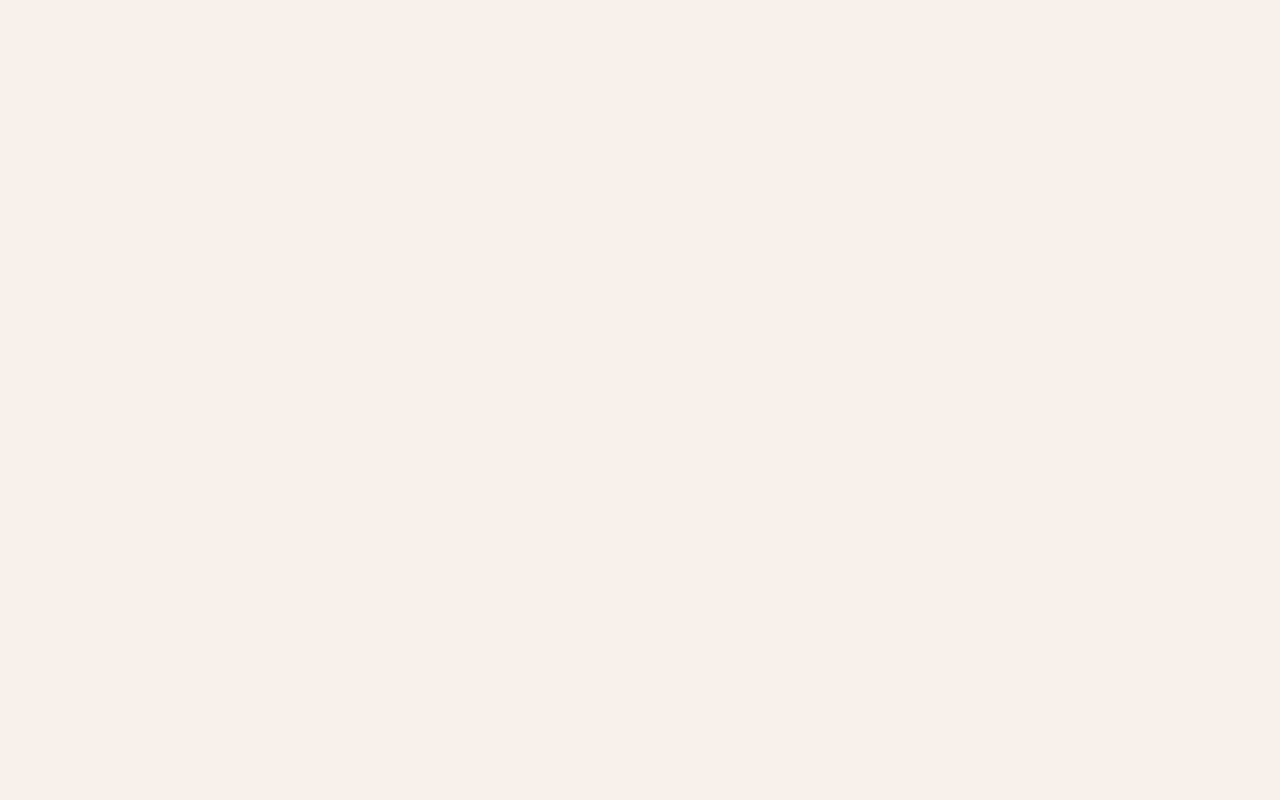
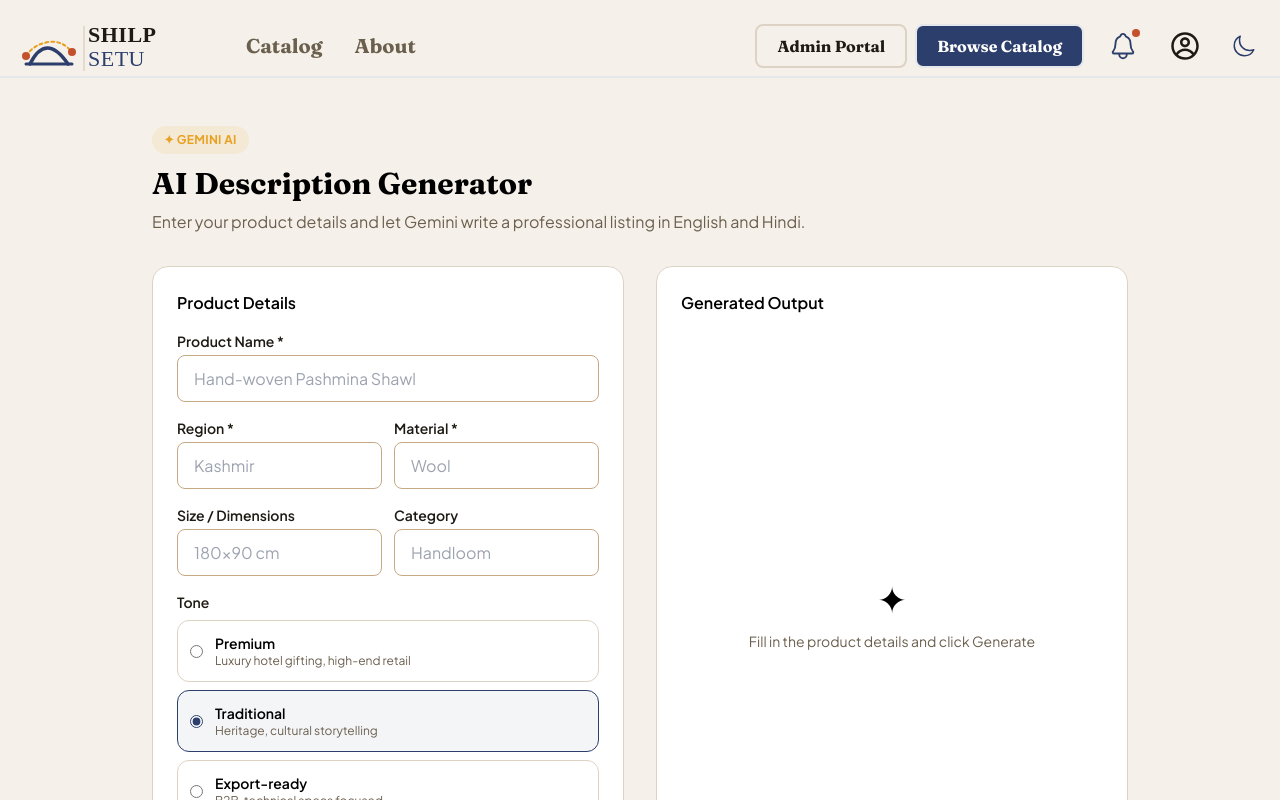
Before and after one commit to Sayyed-Ali/Shilp-Setu, a React (Vite) app in the folder frontend/appFront/: page /ai-generator in a window 1280 px wide. Before the commit this address had no page. Shown: the top 800 px of the page. Built offline with nearby package versions, Linux system fonts and the light colour scheme; sample sign-in values are in the browser's storage.

Commit message:
feat: protect AI Generator route, now 2 frontend protected pages

```diff
--- a/frontend/appFront/src/App.jsx
+++ b/frontend/appFront/src/App.jsx
@@ -4,6 +4,7 @@ import { ToastProvider } from './components/ui/Toast'
 import { ThemeProvider } from './context/ThemeContext'
 import { AuthProvider } from './context/AuthContext'
 import ProtectedRoute from './components/ProtectedRoute'
+import AIGenerator from './pages/AIGenerator'
 
 import Home from './pages/Home'
 import About from './pages/About'
@@ -23,6 +24,7 @@ function App() {
               <Route path='/login' element={<Login />} />
               <Route path='/dashboard' element={<ProtectedRoute><Dashboard /></ProtectedRoute>} />
               <Route path='/auth/callback' element={<AuthCallback />} />
+              <Route path='/ai-generator' element={<ProtectedRoute><AIGenerator /></ProtectedRoute>} />
             </Routes>
           </BrowserRouter>
         </ToastProvider>
--- a/frontend/appFront/src/pages/Dashboard.jsx
+++ b/frontend/appFront/src/pages/Dashboard.jsx
@@ -13,6 +13,7 @@ const sidebarItems = [
     { icon: "", label: "Inquiries", badge: 4 },
     { icon: "", label: "AI Generator" },
     { icon: "", label: "Settings" },
+    { icon: "", label: "AI Generator", path: "/ai-generator" },
 ]
 
 function Dashboard() {
```
